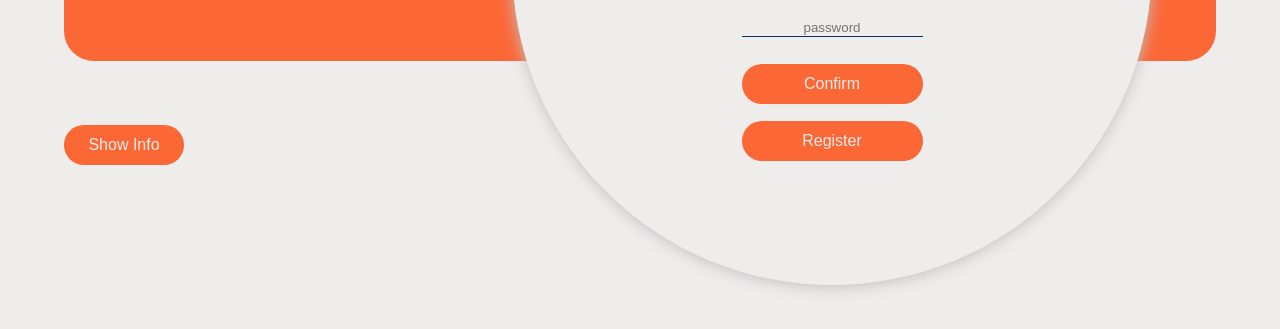
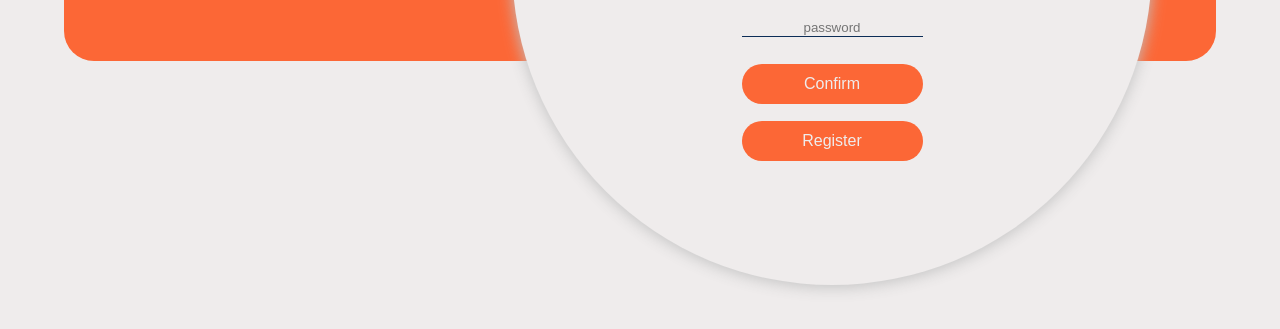
Before and after one commit to pamelamurilloa/WebProgramming-ISW711-FirstProject-FrontEnd, a website: page pages/login.html in a window 1280 px wide. Shown: the part 363-692 px from the top of the page. Drawn offline with Linux system fonts and the light colour scheme; files that its build step writes are made by us from their sources.

Commit message:
Code sections commented, labels changed

```diff
--- a/pages/login.html
+++ b/pages/login.html
@@ -24,14 +24,14 @@
                 <!-- <label for="email">First name</label> -->
                 <input class="input-form" type="email" id="email" name="email" placeholder="email">
 
-            <!-- <label for="password">Last name</label> -->
+                <!-- <label for="password">Password</label> -->
                 <input class="input-form password" type="password" id="password" name="password" placeholder="password">
 
                 <input class="main-button" type="submit" value="Confirm">
                 <a class="main-button" href="register.html">Register</a>
             </form>
 
-        <script>
+            <!-- <script>
                 const baseUrl = 'http://localhost:3000/tubekids/videos/65e8cbd529c81399978e32d0'
                 async function getInfo() {
                     const res = await fetch (baseUrl, {
@@ -41,11 +41,9 @@
                     const data = await res.json();
                     console.log(data);
                 }
-        </script>
+            </script> -->
         </div>
 
-    <button id="get" onclick="getInfo()" class="main-button">Show Info</button>
-
-
+        <!-- <button id="get" onclick="getInfo()" class="main-button">Show Info</button> -->
     </body>
 </html>
```
Lines whose indentation alone changed are shown as unchanged.
